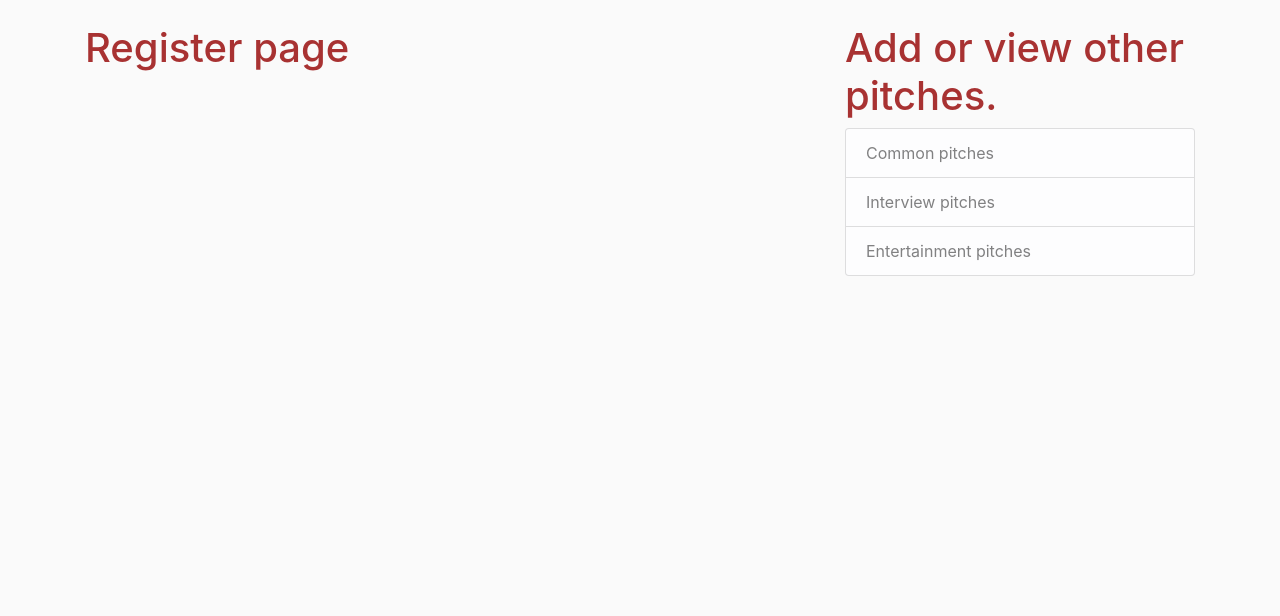
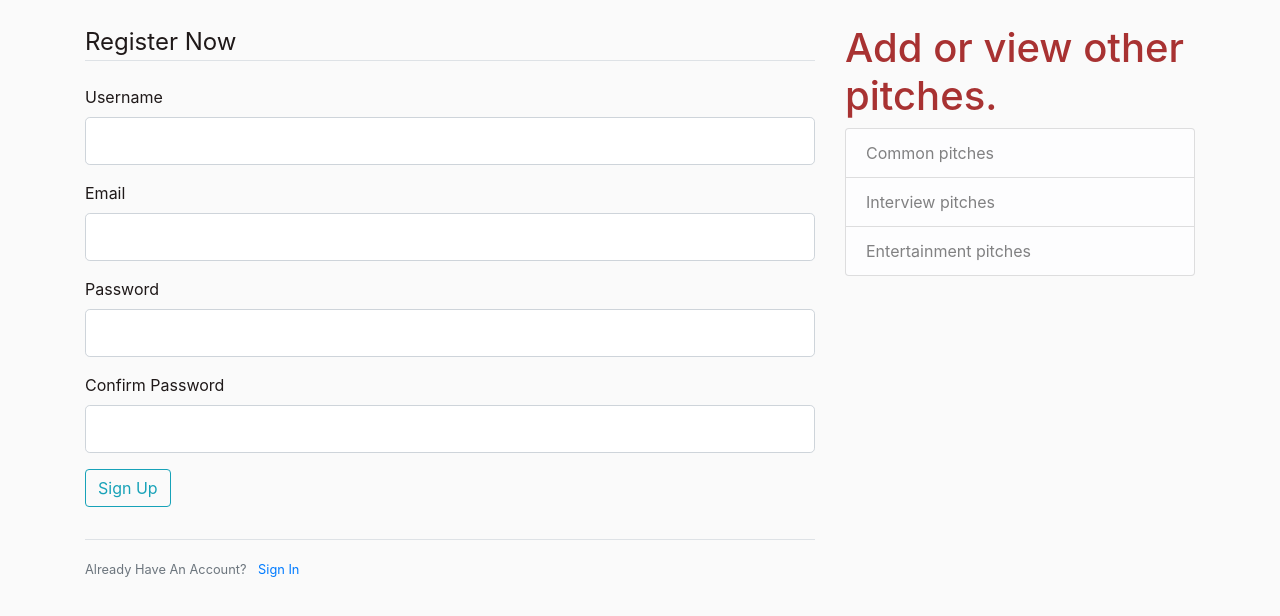
Before and after one commit to Teresiah-cpu/Pitches_app, a Flask app: page /register in a window 1280 px wide. Shown: the part 56-672 px from the top of the page. Run offline with Flask 2, Linux system fonts and the light colour scheme; some libraries are stand-ins or nearby versions.

Commit message:
bug:fix a bug

```diff
--- a/app/templates/register.html
+++ b/app/templates/register.html
@@ -1,4 +1,39 @@
 {% extends "index.html" %}
 {% block content %}
-    <h1>Register page</h1>
+    <div class="content-section">
+        <form method="POST" action="">
+            {{ form.hidden_tag() }}
+            <fieldset class="form-group">
+                <legend class="border-bottom mb-4">Register Now</legend>
+                <div class="form-group">
+                    {{form.username.label(class="form-control-label")}}
+                    {{form.username(class="form-control form-control-lg")}}
+
+                </div>
+                <div class="form-group">
+                    {{form.email.label(class="form-control-label")}}
+                    {{form.email(class="form-control form-control-lg")}}
+
+                </div>
+                <div class="form-group">
+                    {{form.password.label(class="form-control-label")}}
+                    {{form.password(class="form-control form-control-lg")}}
+
+                </div>
+                <div class="form-group">
+                    {{form.confirm_password.label(class="form-control-label")}}
+                    {{form.confirm_password(class="form-control form-control-lg")}}
+
+                </div>
+                <div class="form-group">
+                    {{ form.submit(class="btn btn-outline-info") }}
+                </div>
+            </fieldset>
+        </form>
+    </div>
+    <div class="border-top pt-3">
+        <small class="text-muted">
+            Already Have An Account? <a class="ml-2" href="{{ url_for('login') }}">Sign In</a>
+        </small>
+    </div>
 {% endblock %}
```
